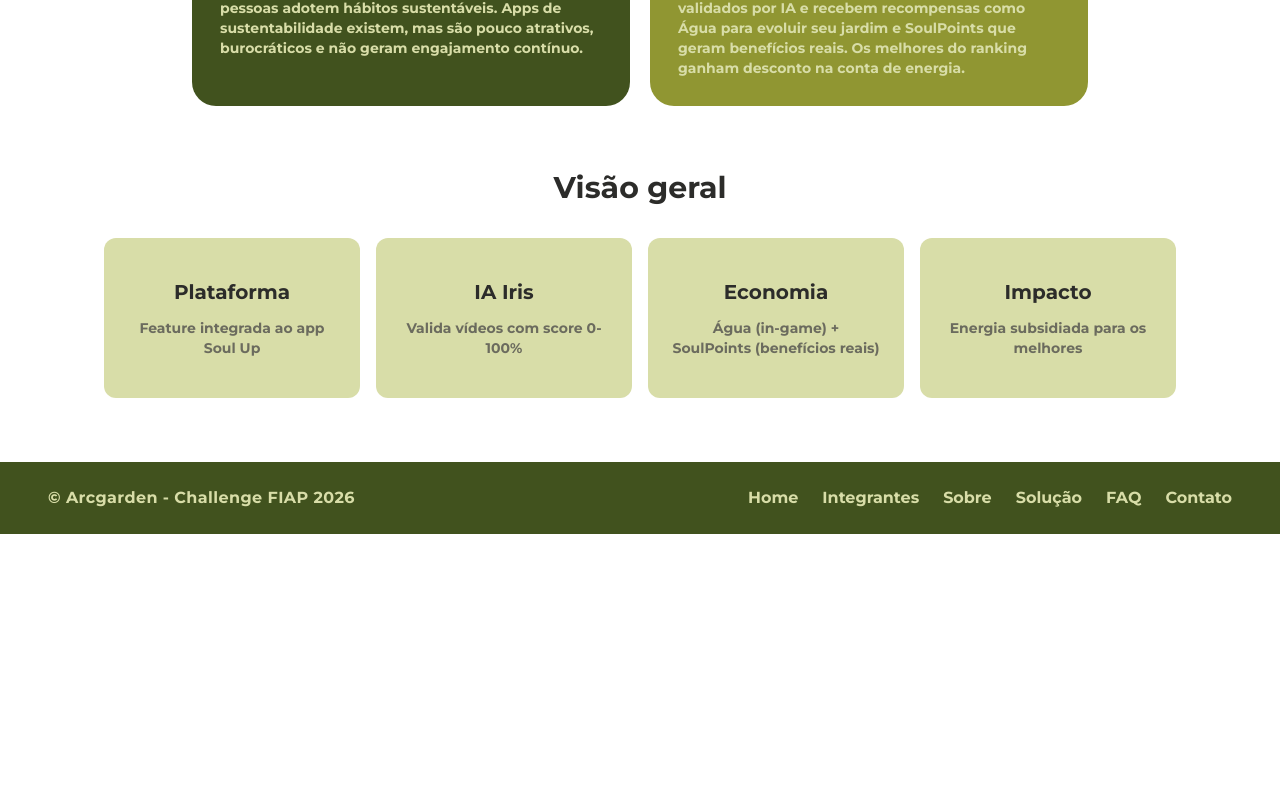
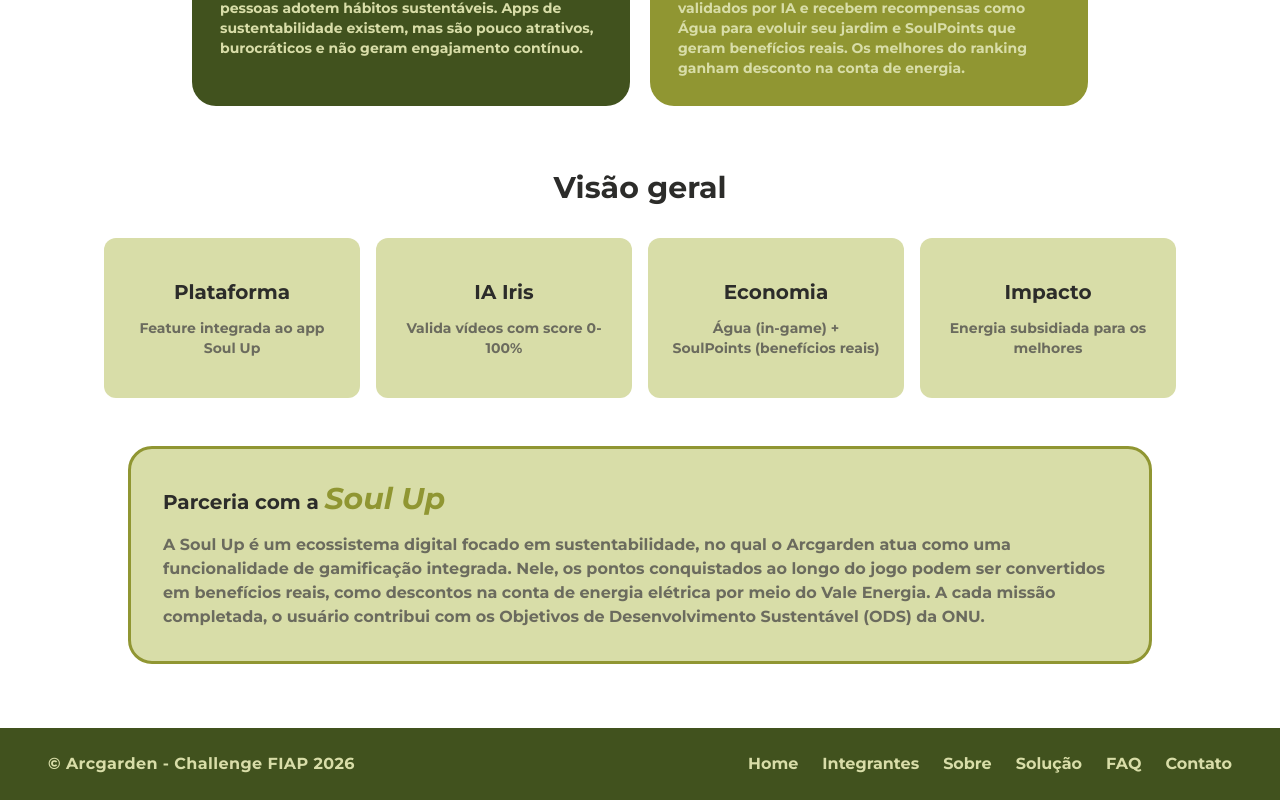
Before and after one commit to HayanoIche/ArcGarden-FrontEnd, a React (Vite) app: page /sobre in a window 1280 px wide. Shown: the part 446-1246 px from the top of the page. Before the commit the page ends 980 px from the top, so only its background shows below. Built offline with nearby package versions, Linux system fonts and the light colour scheme.

Commit message:
feat: componente Parceria no Sobre

```diff
--- /dev/null
+++ b/src/components/Sobre/Parceria.tsx
@@ -0,0 +1,23 @@
+export default function Parceria() {
+  return (
+    <div className="w-full max-w-5xl bg-[var(--g1)] border-[0.2rem] border-[var(--g3)] rounded-3xl p-8 mt-12">
+      <h3 className="font-bold text-[var(--text-bold)] text-xl mb-4">
+        Parceria com a{' '}
+        <em
+          style={{ fontFamily: 'var(--font-spectral)' }}
+          className="italic text-3xl text-[var(--g3)]"
+        >
+          Soul Up
+        </em>
+      </h3>
+      <p className="font-bold text-[var(--text-main)]">
+        A Soul Up é um ecossistema digital focado em sustentabilidade, no qual
+        o Arcgarden atua como uma funcionalidade de gamificação integrada.
+        Nele, os pontos conquistados ao longo do jogo podem ser convertidos em
+        benefícios reais, como descontos na conta de energia elétrica por meio
+        do Vale Energia. A cada missão completada, o usuário contribui com os
+        Objetivos de Desenvolvimento Sustentável (ODS) da ONU.
+      </p>
+    </div>
+  );
+}
--- a/src/pages/Sobre.tsx
+++ b/src/pages/Sobre.tsx
@@ -1,5 +1,6 @@
 import ProblemaSolucao from '../components/Sobre/ProblemaSolucao';
 import VisaoGeral from '../components/Sobre/VisaoGeral';
+import Parceria from '../components/Sobre/Parceria';
 
 export default function Sobre() {
   return (
@@ -28,6 +29,7 @@
 
       <ProblemaSolucao />
       <VisaoGeral />
+      <Parceria />
 
     </div>
   );
```
